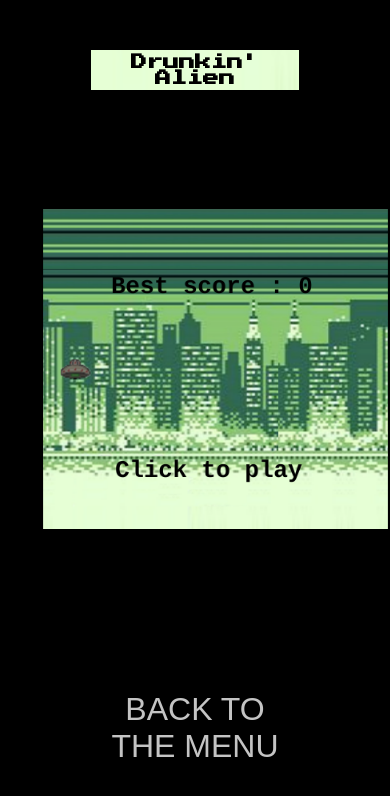
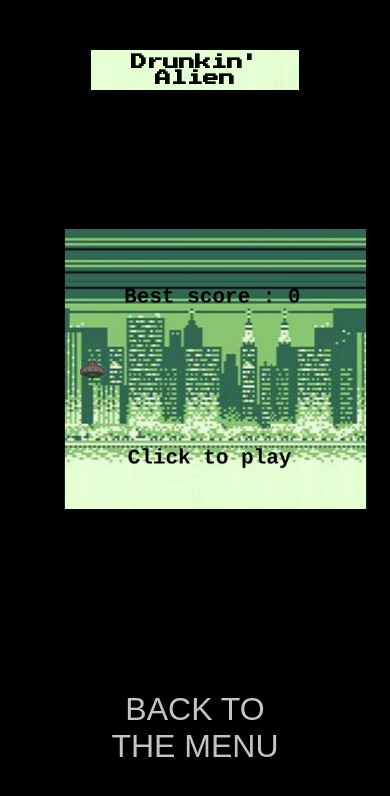
Before and after one commit to YaYouLeKyou/drunkin-alien-menu, a plain HTML site: page index.html in a window 390 px wide. Drawn offline with Linux system fonts and the light colour scheme; a web font is replaced by a local one.

Commit message:
Update style.css

```diff
--- a/style.css
+++ b/style.css
@@ -80,7 +80,7 @@ button:hover{
     justify-content: center;
   }
   canvas{
-  transform:scale(80%);
+  transform:scale(70%);
   position:absolute;
   top:20%;
   left: 0%;
```
